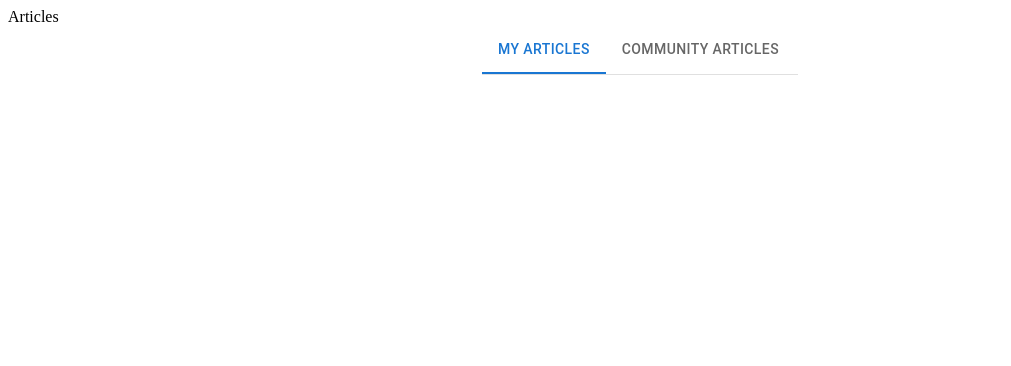
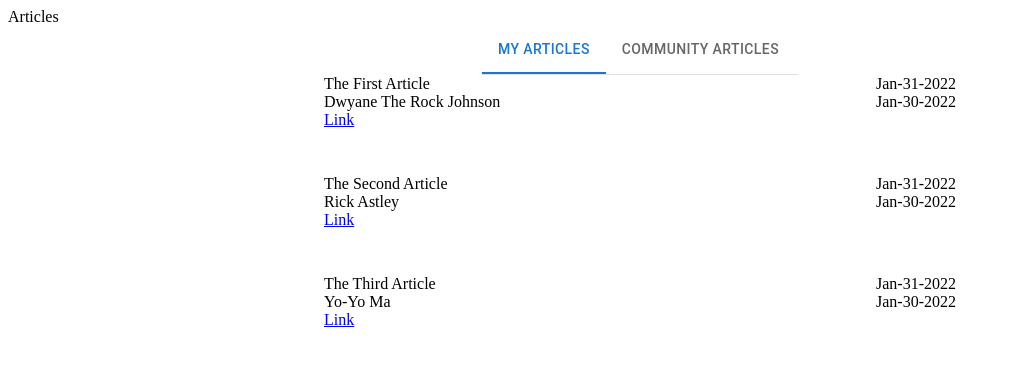
Before and after one commit to TeamJolteon/Fluent, a Next.js app: page /articles in a window 1280 px wide. Shown: the top 366 px of the page, without its empty margins (0-1011 px from the left). Built offline with nearby package versions, Linux system fonts and the light colour scheme.

Commit message:
initialized the articles feed

```diff
--- /dev/null
+++ b/components/articlesPage/ArticleFeedItem.js
@@ -0,0 +1,49 @@
+import React from 'react';
+
+const articleFeedItemContainerStyle = {
+  display: 'flex',
+  flexDirection: 'row',
+  justifyContent: 'space-between',
+  width: '100%',
+}
+
+const articleTitleContainerStyle = {
+  display: 'flex',
+  flexDirection: 'column',
+  height: '100px',
+}
+
+const articleInfoContainerStyle = {
+  display: 'flex',
+  flexDirection: 'column',
+  height: '100px',
+}
+
+
+export default function ArticleFeedItem (props) {
+  let url = props.sampleData.url ? props.sampleData.url : '';
+  let title = props.sampleData.title ? props.sampleData.title : '';
+  let author = props.sampleData.author ? props.sampleData.author : '';
+  let dateWritten = props.sampleData.dateWritten ? props.sampleData.dateWritten : '';
+  let dateUploaded = props.sampleData.dateUploaded ? props.sampleData.dateUploaded: '';
+
+  return (
+    <div
+      className='articleFeedItemContainer'
+      style={articleFeedItemContainerStyle}>
+      <div
+        className='articleTitleContainer'
+        style={articleTitleContainerStyle}>
+          <span onClick={console.log('opened')}>{title}</span>
+          <span>{author}</span>
+          <a href={url}>Link</a>
+      </div>
+      <div
+        className='articleInfoContainer'
+        style={articleInfoContainerStyle}>
+          <span>{dateWritten}</span>
+          <span>{dateUploaded}</span>
+      </div>
+    </div>
+  )
+}
--- /dev/null
+++ b/components/articlesPage/ArticlesFeed.js
@@ -0,0 +1,74 @@
+import ArticleFeedItem from './ArticleFeedItem.js';
+
+const feedContainerStyle = {
+  width: '50%',
+  display: 'flex',
+  flexDirection: 'column',
+  marginLeft: '25%',
+  justifyContent: 'center'
+}
+
+let sample = [
+  {
+    url: 'http://localhost:3000',
+    user_id: '1',
+    title: 'The First Article',
+    author: 'Dwyane The Rock Johnson',
+    dateWritten: 'Jan-31-2022',
+    dateUploaded: 'Jan-30-2022',
+    public: true,
+    publication: null,
+    text: 'Sample Test 1 2 Sample Test 1 2, Sample Testing 3 4, Sample Testing 3 4',
+  },
+  {
+    url: 'http://localhost:3000',
+    user_id: '2',
+    title: 'The Second Article',
+    author: 'Rick Astley',
+    dateWritten: 'Jan-31-2022',
+    dateUploaded: 'Jan-30-2022',
+    public: true,
+    publication: null,
+    text: 'Sample Test 1 2 Sample Test 1 2, Sample Testing 3 4, Sample Testing 3 4',
+  },
+  {
+    url: 'http://localhost:3000',
+    user_id: '3',
+    title: 'The Third Article',
+    author: 'Yo-Yo Ma',
+    dateWritten: 'Jan-31-2022',
+    dateUploaded: 'Jan-30-2022',
+    public: true,
+    publication: null,
+    text: 'Sample Test 1 2 Sample Test 1 2, Sample Testing 3 4, Sample Testing 3 4',
+  }
+]
+export default function ArticlesFeed (props) {
+  return (
+    <div
+      className="feedContainer"
+      style={feedContainerStyle}>
+        <ArticleFeedItem sampleData={sample[0]}/>
+        <ArticleFeedItem sampleData={sample[1]}/>
+        <ArticleFeedItem sampleData={sample[2]}/>
+    </div>
+  )
+}
+
+
+{/* <div
+className="feedContainer"
+style={feedContainerStyle}>
+{sample.map(item => {
+  <ArticleFeedItem
+    url={item.url}
+    user_id={item.user_id}
+    title={item.title}
+    author={item.author}
+    dateWritten={item.dateWritten}
+    dateUploaded={item.dateUploaded}
+    public={item.public}
+    publication={item.publication}
+    text={item.text}/>
+})}
+</div> */}
--- a/pages/articles/index.js
+++ b/pages/articles/index.js
@@ -1,11 +1,13 @@
 import Header from '../../components/header.js';
 import SelectorNav from '../../components/articlesPage/collectionsNav.js';
+import ArticlesFeed from '../../components/articlesPage/ArticlesFeed.js';
 
 export default function Articles(props) {
   return (
     <div>
       <div>Articles</div>
       <SelectorNav/>
+      <ArticlesFeed/>
     </div>
   )
 };
```
Also changed, not shown: components/articlesPage/sampleData.js (added, +13 -0 lines).
